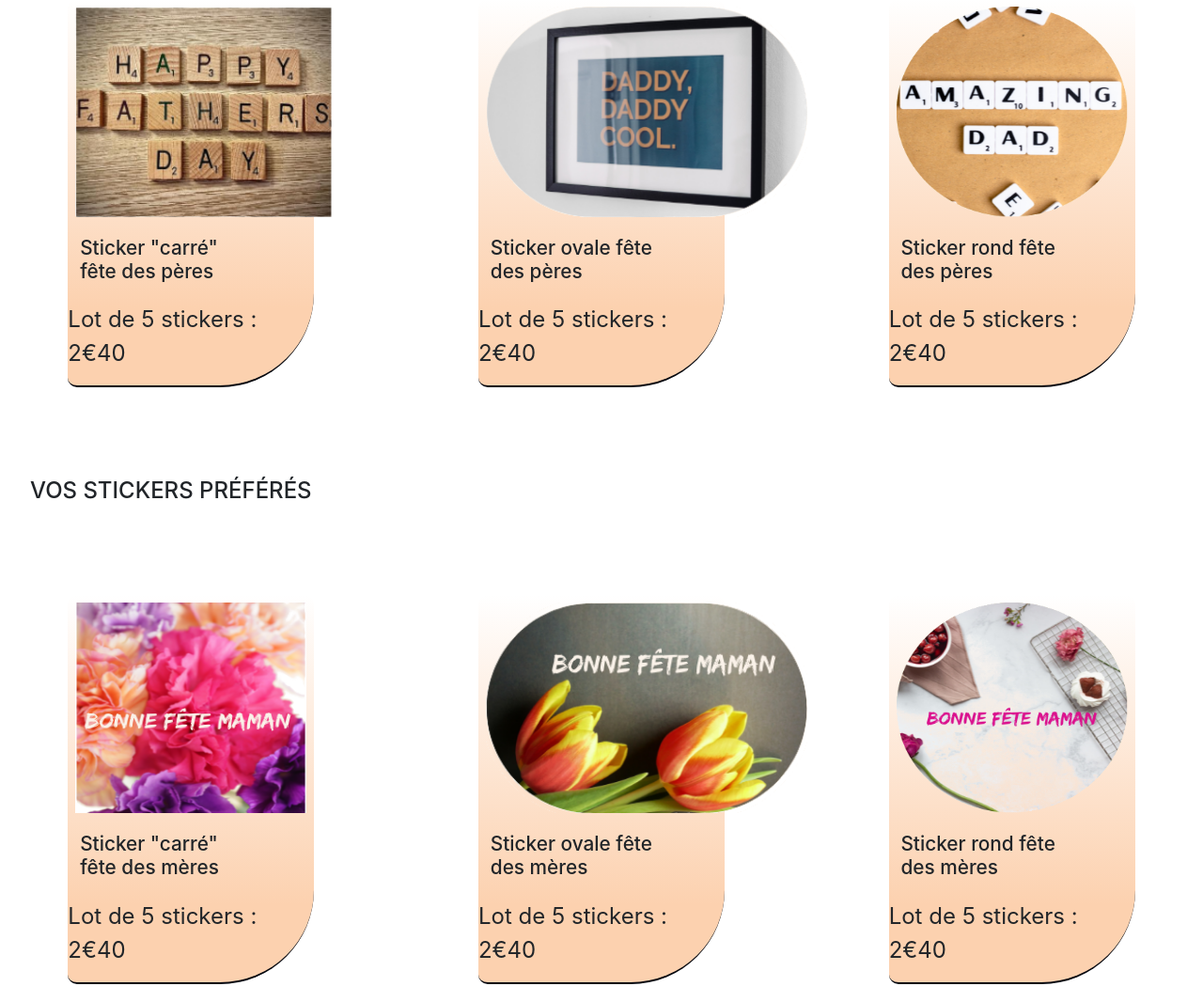
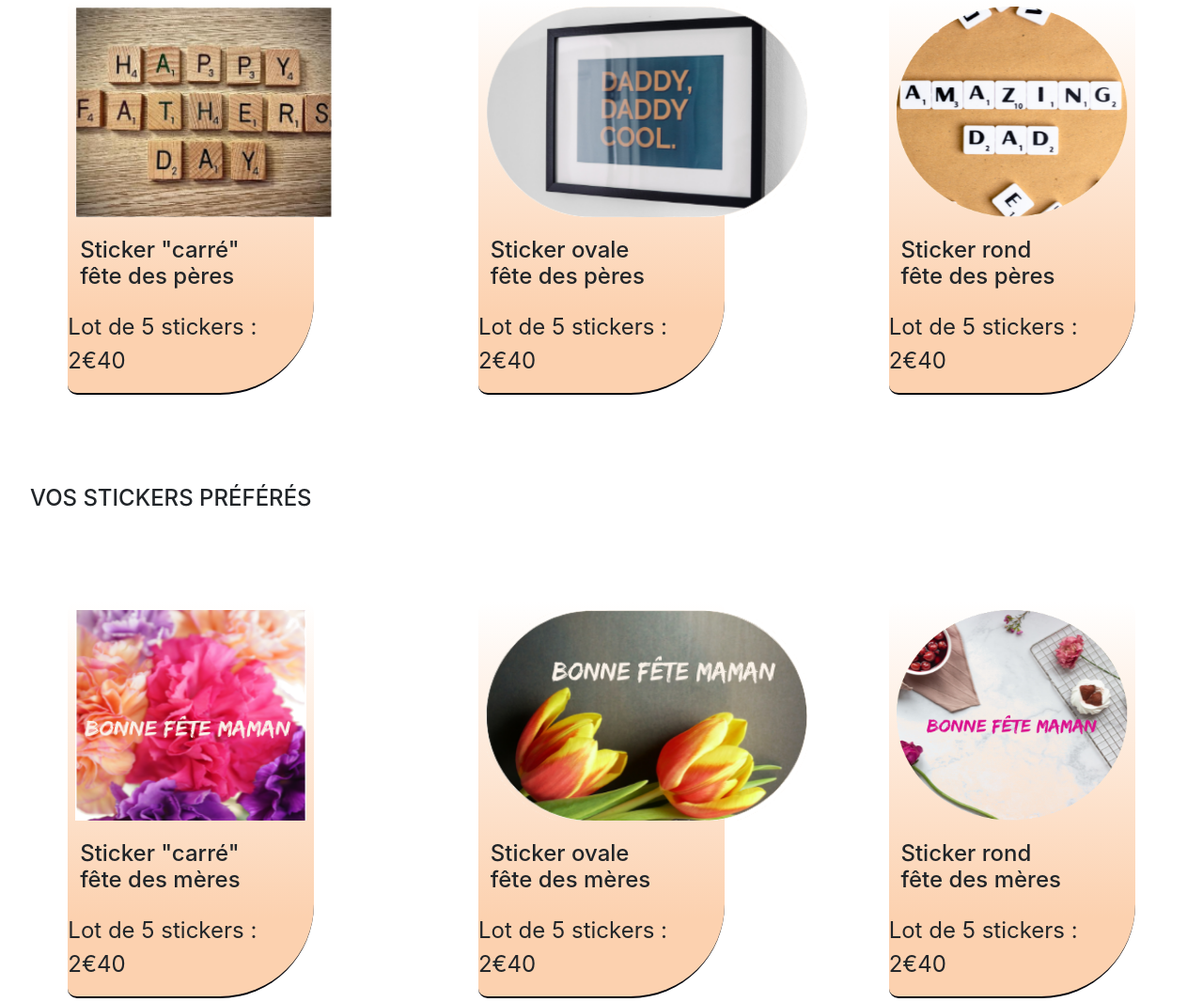
Before and after one commit to pierre-alexandre-detollenaere/Fansticker, a PHP site: page /en_vedette.php in a window 1280 px wide. Shown: the part 660-1726 px from the top of the page at 94% size. Run offline with PHP 8.4, Linux system fonts and the light colour scheme; some libraries are stand-ins or nearby versions.

Commit message:
correction h3 p en figcaption h3 p

```diff
--- a/css/en_vedette.css
+++ b/css/en_vedette.css
@@ -41,7 +41,7 @@ figcaption h3 {
     padding: 0.8rem;
 }
 
-h3, p {
+figcaption h3, p {
     display: flex;
     font-size: 1.5rem;
     justify-content: right;
```
